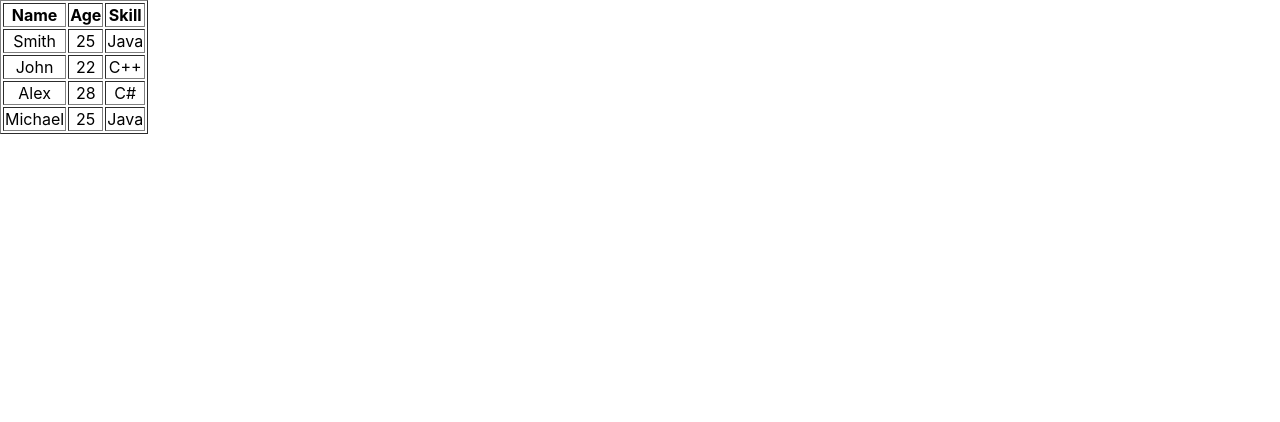
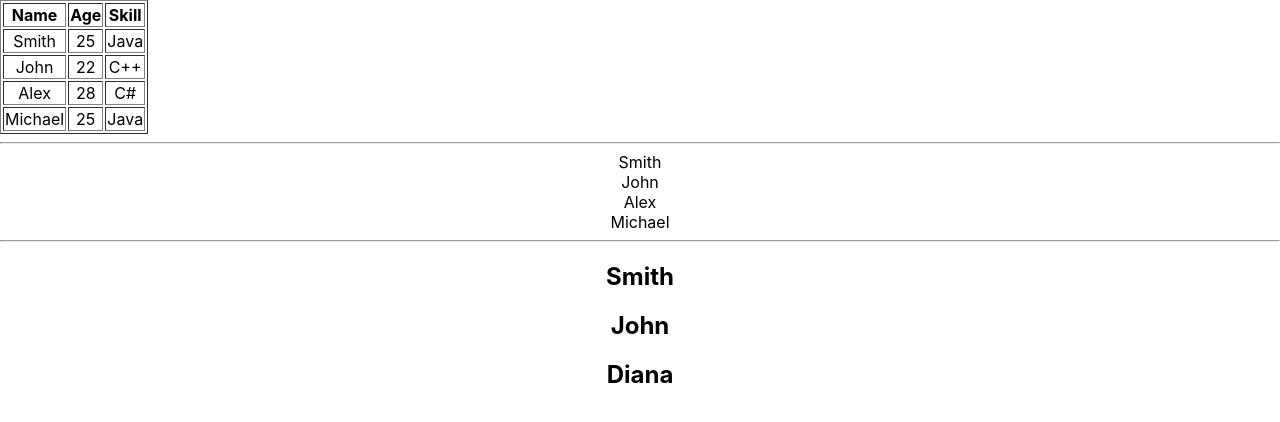
Before and after one commit to harishtm/ReactLearning, a React (Create React App) app in the folder hello-world/: page / in a window 1280 px wide. Shown: the top 422 px of the page. Built offline with nearby package versions, Linux system fonts and the light colour scheme.

Commit message:
understanding anti patterns when using index as key

```diff
--- a/hello-world/src/components/NameList.js
+++ b/hello-world/src/components/NameList.js
@@ -1,8 +1,9 @@
 import React, { Componet } from 'react';
-import PersonDisplay from './PersonDisplay';
+import {PersonDisplay, Person} from './PersonDisplay';
 
 
 function NameList() {
+    const names = ['Smith', 'John', 'Diana'];
     const namesdata = [
         {
             id: 1,
@@ -28,9 +29,20 @@ function NameList() {
             age: 25,
             skill: 'Java'
         }];
+
+    const personList = namesdata.map(person => <Person key={person.id} person={person}/>)
+    const nameList = names.map((name, index) => <h2 key={index}>{name}</h2>)
+
     return (
-        <PersonDisplay persondetails={ namesdata } />
+        <div>
+            <PersonDisplay persondetails={ namesdata } />
+            <hr/>
+            {personList}
+            <hr/>
+            {nameList}
+        </div>
     )
+
 }
 
 export default NameList;
--- a/hello-world/src/components/PersonDisplay.js
+++ b/hello-world/src/components/PersonDisplay.js
@@ -11,8 +11,11 @@ class PersonDisplay extends Component {
 
     constructTableBody() {
 
-        // Works with or without small brakets
-        // but tbody has to start in the return statement line only if parenthesis is not used
+        /*
+            Works with or without small brakets
+            but tbody has to start in the return statement line
+            only when if parenthesis is not used
+        */
 
         return (
                 <tbody>
@@ -54,4 +57,12 @@ class PersonDisplay extends Component {
     }
 }
 
-export default PersonDisplay;
+function Person({person}) {
+    return (
+        <div>
+            {person.name}
+        </div>
+    )
+}
+
+export {PersonDisplay, Person};
```
